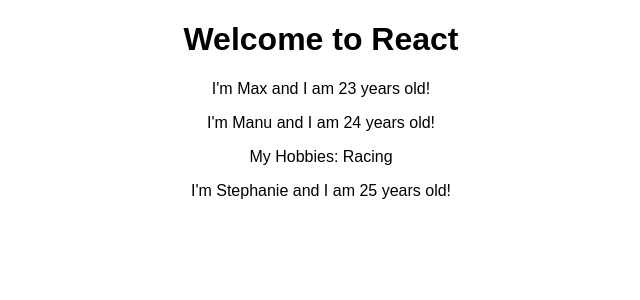
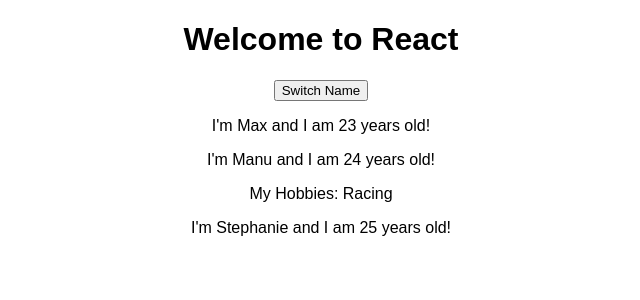
Before and after one commit to PraveenRL/React-First-App, a React (Create React App) app: page / in a window 1280 px wide. Shown: the top 300 px of the page, without its empty margins (319-959 px from the left). Built offline with nearby package versions, Linux system fonts and the light colour scheme.

Commit message:
click event

```diff
--- a/src/App.js
+++ b/src/App.js
@@ -11,10 +11,15 @@
     ]
   }
 
+  onClickSwitchName = () => {
+    console.log('clicked');
+  }
+
   render() {
     return (
       <div className="App">
         <h1 className="App-title">Welcome to React</h1>
+        <button onClick={this.onClickSwitchName}>Switch Name</button>
         <Person name={this.state.persons[0].name} age={this.state.persons[0].age} />
         <Person name={this.state.persons[1].name} age={this.state.persons[1].age} >
           My Hobbies: Racing</Person>
```
